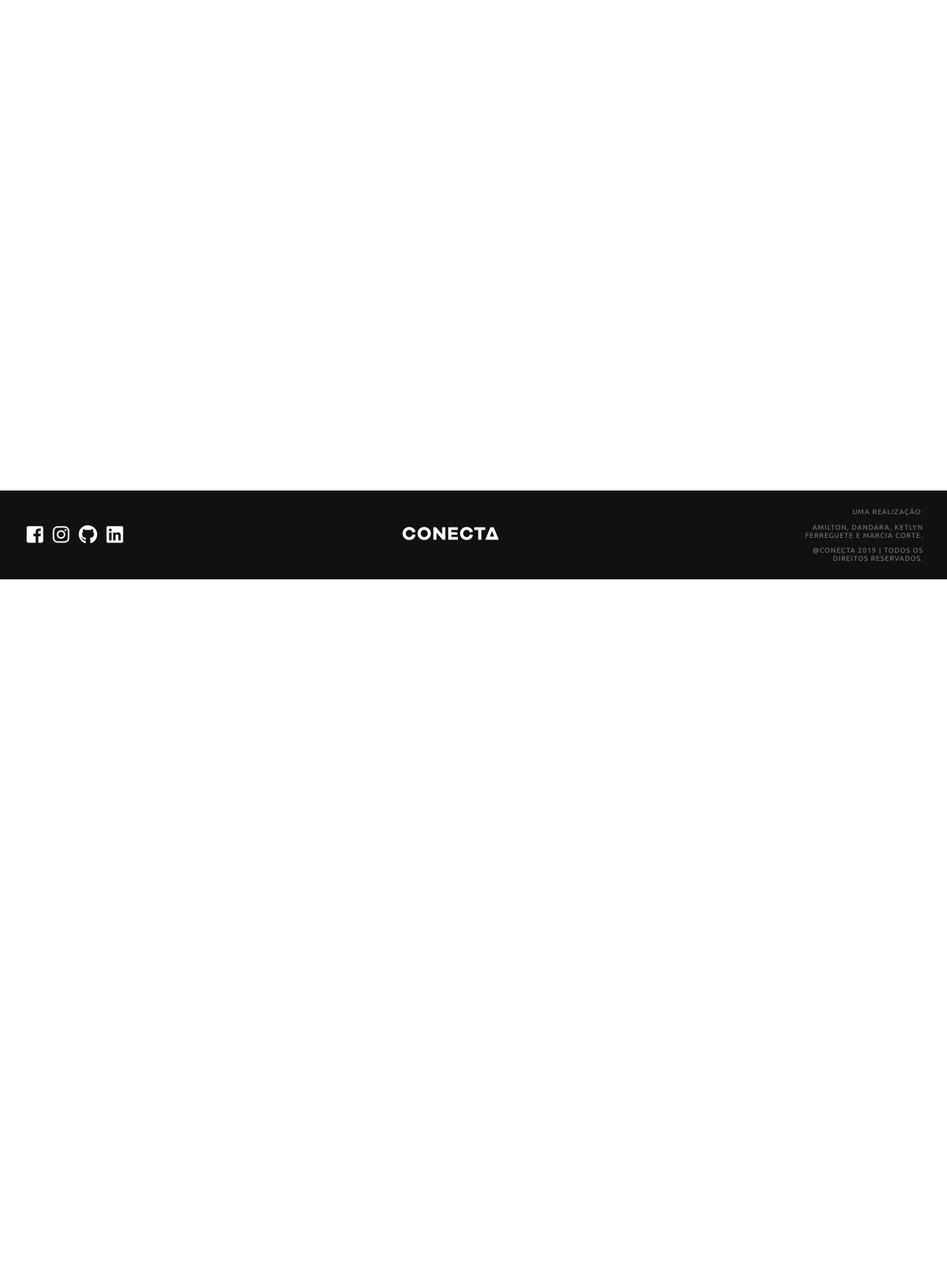
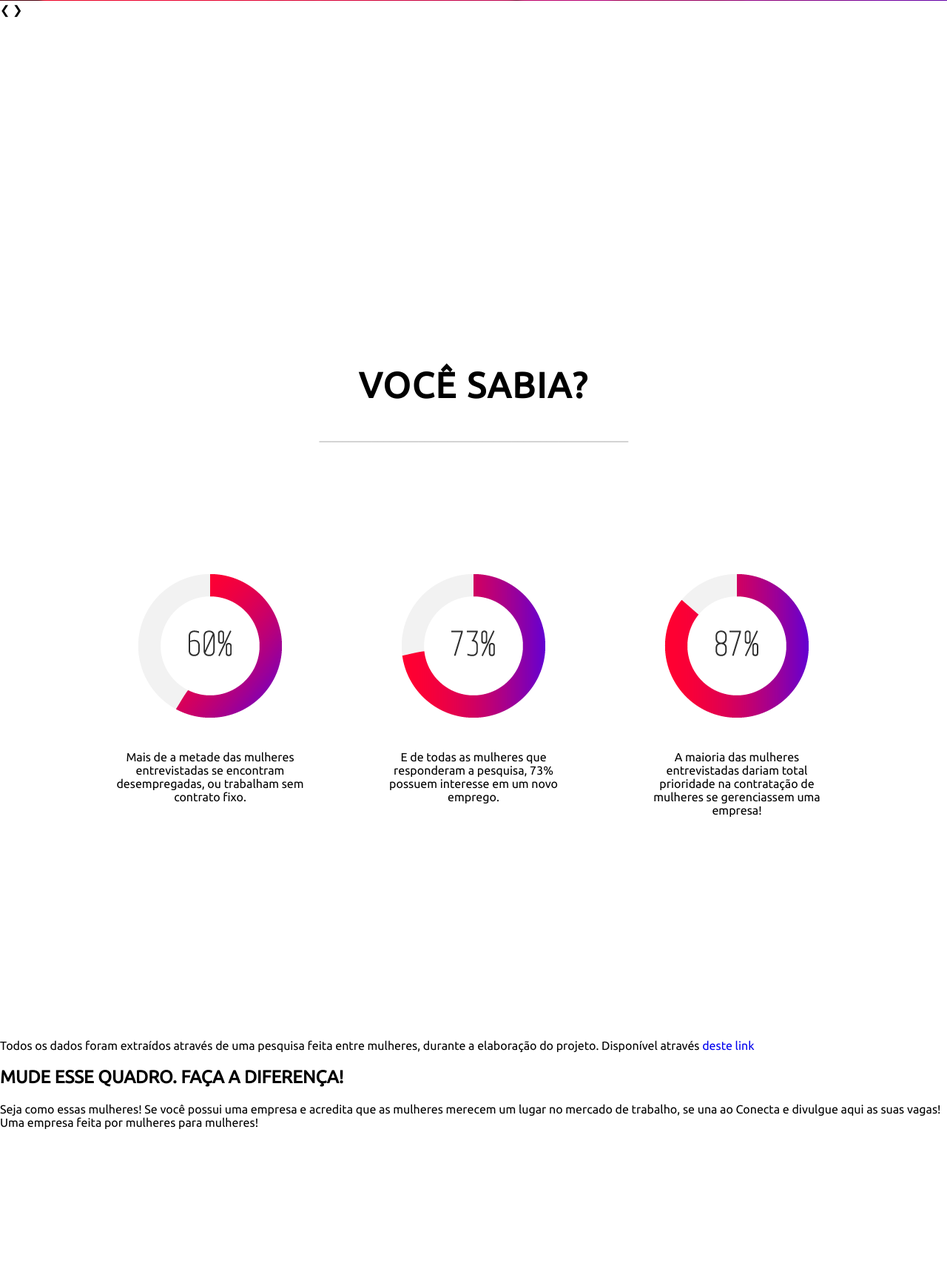
Before and after one commit to demoday-elas/demoday-elas, a Django app: page / in a window 1280 px wide. Shown: the part 3927-5653 px from the top of the page at 74% size. Before the commit the page ends 4710 px from the top, so only its background shows below. Run offline with Django 3.2, Linux system fonts and the light colour scheme; some libraries are stand-ins or nearby versions.

Commit message:
modificar o script, ajeitar a navbar, e finalizar a lading page

```diff
--- a/app/templates/index.html
+++ b/app/templates/index.html
@@ -17,13 +17,12 @@
 {% block body %}
     <header>
         <div>
-            <h1>Bem vinda ao Conecta!</h1>
-            <h2>Quem somos?</h2>
+            <h1>Quem somos?</h1>
             <p>Historicamente, as mulheres são oprimidas e poucas se encontram em posições de poder. Com o objetivo de mudar a situação que ainda persiste no Século XXI, nossa empresa busca trazer visibilidade e poder a todas as mulheres.
             Conecta é um site que interliga essas mulheres em busca de uma vaga de emprego à empresas que apoiem a igualdade dentro do mercado de trabalho. </p>
         </div>
     </header>
-    <section>
+    <section id="section1">
         <div>
             <img class="apoio" src="{% static 'images/apoio.png' %}" alt="">
             <h3>elas apoiam</h3>
@@ -36,11 +35,12 @@
         </div>
     </section>
 
-    <div class="btnCadastre">
-        <button>Comece Já!</button>
-    </div>
+    <!-- <div class="btnCadastre">
+        <a href="/cadastro2"></a> Comece Já!</button>
+    </div> -->
+    <p style="text-align:center;margin:50px 0px;font-weight: bold;color: lightgray">_____________________________________________________</p>
 
-<div class="slideshow-container">
+    <div class="slideshow-container">
 
     <div class="mySlides fade">
       <div class="numbertext">1 / 3</div>
@@ -59,13 +59,41 @@
 
     <a class="prev" onclick="plusSlides(-1)">&#10094;</a>
     <a class="next" onclick="plusSlides(1)">&#10095;</a>
-  </div>
+    </div>
 
-  <div style="text-align:center;margin-top:20px">
+    <div style="text-align:center;margin-top:20px">
     <span class="dot" onclick="currentSlide(1)"></span>
     <span class="dot" onclick="currentSlide(2)"></span>
     <span class="dot" onclick="currentSlide(3)"></span>
-  </div>
+    </div>
+
+    <h1 id="section2" style="text-align:center;margin-top:120px">Você sabia?</h1>
+    <p style="text-align:center;margin-top:30px;font-weight: bold;color: lightgray">_____________________________________________________</p>
+
+    <section class="graficosContainer">
+        <div class="data1">
+            <img src="{% static 'images/percentage1.png' %}" alt="">
+            <!-- <h3>Está trabalhando atualmente?</h3> -->
+            <p>Mais de a metade das mulheres entrevistadas se encontram desempregadas, ou trabalham sem contrato fixo.</p>
+        </div>
+        <div class="data2">
+            <img src="{% static 'images/percentage2.png' %}" alt="">
+            <!-- <h3>Há interesse em um novo emprego?</h3> -->
+            <p>E de todas as mulheres que responderam a pesquisa, 73% possuem interesse em um novo emprego. </p>
+        </div>
+        <div class="data3">
+            <img src="{% static 'images/percentage3.png' %}" alt="">
+            <!-- <h3>Se você gerenciasse uma empresa (...):</h3> -->
+            <p>A maioria das mulheres entrevistadas dariam total prioridade na contratação de mulheres se gerenciassem uma empresa!  </p>
+        </div>
+    </section>
+    <p class="legenda">Todos os dados foram extraídos através de uma pesquisa feita entre mulheres, durante a elaboração do projeto. Disponível através <a href="https://docs.google.com/spreadsheets/d/1KRrTKyvUgSky5uidPou0Huy_r9ebg4ZF3idI7iMZfz0/edit?usp=sharing">deste link</a></p>
+
+    <div class="bottomtext">
+        <h2>MUDE ESSE QUADRO. FAÇA A DIFERENÇA!</h2>
+        <P>Seja como essas mulheres! Se você possui uma empresa e acredita que as mulheres merecem um lugar no mercado de trabalho, se una ao Conecta  e divulgue aqui as suas vagas! Uma empresa feita por mulheres para mulheres!</P>
+    </div>
+
 
 {% endblock %}
 </body>
--- a/app/templates/layout.html
+++ b/app/templates/layout.html
@@ -19,10 +19,10 @@
         <img class="logo" src="{% static 'images/logoConecta_Branco.png' %}" alt="logo">
         <div class="menu">
             <ul>
+                <li><a href="#section1">Como funciona?</a></li>
+                <li><a href="#section2">Saiba Mais</a></li>
                 <li><a href="/login3">Login</a></li>
                 <li><a href="/cadastro">Cadastro</a></li>
-                <li><a href="/cadastro">Sobre</a></li>
-                <li><a href="/cadastro">Contato</a></li>
 
             </ul>
         </div>
```
